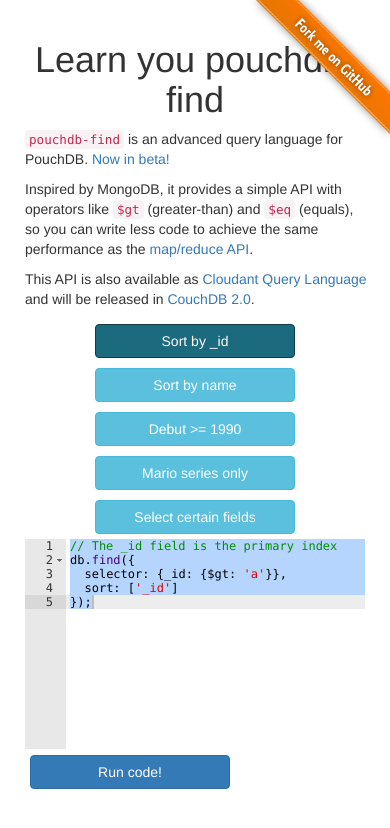
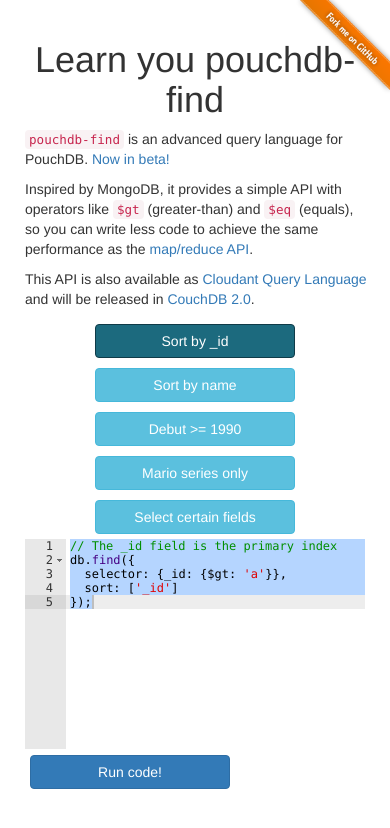
Before and after one commit to nolanlawson/pouchdb-find, a website: page index.html in a window 390 px wide. Shown: the top 828 px of the page. Drawn offline with Linux system fonts and the light colour scheme.

Commit message:
update website

```diff
--- a/index.html
+++ b/index.html
@@ -37,6 +37,11 @@
     @media (max-width: 767px) {
       .marketing {
         margin: 5px 10px 5px 15px;
+      }
+
+      /* github ribbon is too big on mobile */
+      #github-ribbon img {
+        max-width: 100px;
       }
     }
 
@@ -168,12 +173,14 @@
 <pre id="smashers-raw">
 </pre>
 
+<div id="github-ribbon">
   <a href="https://github.com/nolanlawson/pouchdb-find">
     <img style="position: absolute; top: 0; right: 0; border: 0;"
          src="www/ribbon.png"
          alt="Fork me on GitHub"
          data-canonical-src="https://s3.amazonaws.com/github/ribbons/forkme_right_orange_ff7600.png">
   </a>
+</div>
 
 <script src="www/jquery/jquery.min.js"></script>
 <script src="www/bootstrap/js/bootstrap.min.js"></script>
```
Lines whose indentation alone changed are shown as unchanged.
